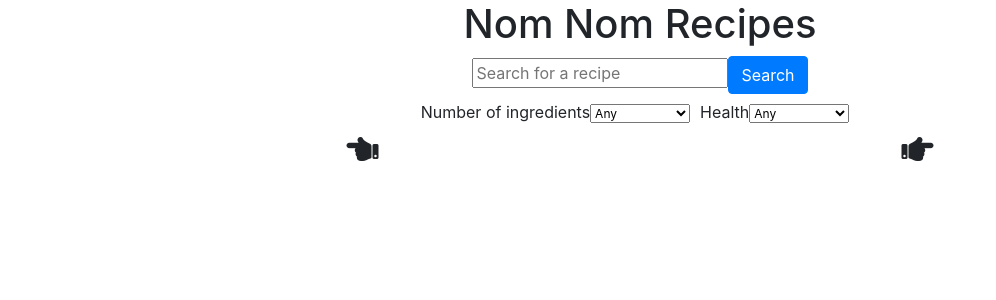
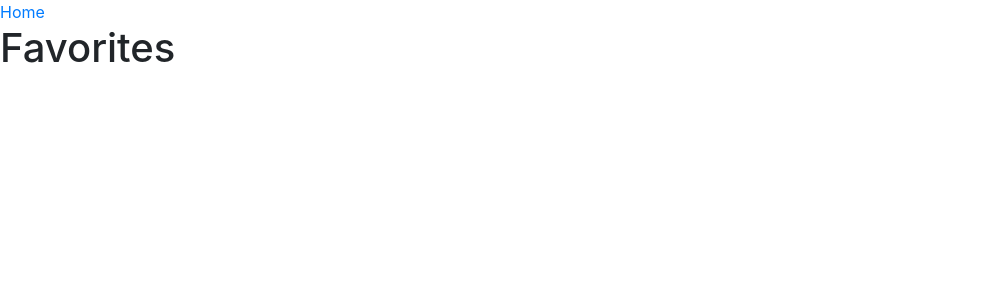
Before and after one commit to georgeaf18/recipeSearch, an Angular app: page /favorites in a window 1280 px wide. Shown: the top 300 px of the page, without its empty margins (0-996 px from the left). Built offline with nearby package versions, Linux system fonts and the light colour scheme.

Commit message:
added favorites page

```diff
--- a/src/app/app.component.html
+++ b/src/app/app.component.html
@@ -1 +1,3 @@
-<recipe-list></recipe-list>
+
+
+<router-outlet></router-outlet>
--- a/src/app/app.module.ts
+++ b/src/app/app.module.ts
@@ -7,6 +7,8 @@ import { RouterModule, Routes } from '@angular/router';
 import { AppComponent } from './app.component';
 import { RecipeListComponent } from './recipe-list/recipe-list.component';
 import { FavoritesPageComponent } from './favorites-page/favorites-page.component';
+import { Api } from './services/api.service';
+
 
 const appRoutes: Routes = [
   {path: '', component: RecipeListComponent},
@@ -26,7 +28,7 @@ const appRoutes: Routes = [
     HttpClientModule,
     FormsModule
   ],
-  providers: [],
+  providers: [Api],
   bootstrap: [AppComponent]
 })
 export class AppModule { }
--- a/src/app/favorites-page/favorites-page.component.html
+++ b/src/app/favorites-page/favorites-page.component.html
@@ -1,3 +1,16 @@
-<p>
-  favorites-page works!
-</p>
+<a
+	routerLink="/"
+	routerLinkActive="active"
+	[routerLinkActiveOptions]="{ exact: true }">
+	Home
+</a>
+
+<h1>Favorites</h1>
+
+<div>
+  <div class="recipe_div"  *ngFor='let favorite of favorites'>
+      <h1 class='recipe_heading'>{{favorite.recipe.label}}</h1>
+
+    <a href={{favorite.recipe.url}}><img class='recipe_img' src={{favorite.recipe.image}} alt=""></a>
+
+</div>
--- a/src/app/favorites-page/favorites-page.component.ts
+++ b/src/app/favorites-page/favorites-page.component.ts
@@ -1,4 +1,5 @@
 import { Component, OnInit } from '@angular/core';
+import { Api } from '../services/api.service';
 
 @Component({
   selector: 'app-favorites-page',
@@ -7,11 +8,14 @@ import { Component, OnInit } from '@angular/core';
 })
 export class FavoritesPageComponent implements OnInit {
 
+favorites: any[];
+
+  constructor(private api: Api) { }
+
+  ngOnInit() {
+    this.api.recipes.subscribe(data => this.favorites = data.filter(recipe => recipe.bookmarked));
+  }
 
 
-  constructor() { }
-
-  ngOnInit() {
-  }
 
 }
--- a/src/app/recipe-list/recipe-list.component.html
+++ b/src/app/recipe-list/recipe-list.component.html
@@ -1,4 +1,12 @@
 <h1>Nom Nom Recipes</h1>
+
+<a
+    routerLink="favorites"
+    routerLinkActive="active"
+    [routerLinkActiveOptions]="{ exact: true }">
+    Heart
+</a>
+
 
 
 <div class="search">
--- a/src/app/recipe-list/recipe-list.component.ts
+++ b/src/app/recipe-list/recipe-list.component.ts
@@ -43,7 +43,6 @@ interface Favorite {
   selector: 'recipe-list',
   templateUrl: './recipe-list.component.html',
   styleUrls: ['./recipe-list.component.css'],
-  providers: [Api]
 })
 
 export class RecipeListComponent implements OnInit {
@@ -79,7 +78,7 @@ export class RecipeListComponent implements OnInit {
   // favorites: Favorite[] = []
 
   ngOnInit() {
-
+    this.api.recipes.subscribe(data => this.recipes = data);
   }
 
   console = (index) => {
@@ -110,66 +109,16 @@ export class RecipeListComponent implements OnInit {
   filterRecipes = () => {
 
     this.api.getRecipe(this.searchInput, this.health, encodeURIComponent(this.numberIngr), this.pagFrom, this.pagTo ).subscribe((data: ApiData) => {
-      this.recipes = data.hits;
+      this.api.updateRecipes(data.hits);
     });
 
-    console.log(this.health);
+
   }
 
   addFavorite = (recipe) => {
-    this.recipes[recipe].bookmarked = true;
-    const favorites = [];
-    this.favorites.push(recipe);
+    this.recipes[recipe].bookmarked = !this.recipes[recipe].bookmarked;
+    this.api.updateRecipes(this.recipes);
   };
 
-  //  addFavorite = (recipe) => {
-  //   this.recipes[recipe].bookmarked = true;
-  //       const newFavorite = {
-  //       label: '',
-  //       url: '',
-  //       image:'',
-  //       ingredients: [],
-  //       totalTime: 0,
-  //       calories: 0,
-  //       healthLabels: '',
-  //       bookmarked: false,
-  //   };
-  //   this.favorites.push(newFavorite);
-  // };
-
-  // addFavorite = (index) => {
-  //   this.recipe[index].bookmarked = true;
-  // };
-  // addFavorite = (recipe) => {
-  //   this.recipe[recipe].bookmarked = true;
-  // };
-
-  // addFavorite = (index) => {
-  //   const newFavorite = {
-  //   label: '',
-  //   url: '',
-  //   image:'',
-  //   ingredients: [],
-  //   totalTime: 0,
-  //   calories: 0,
-  //   healthLabels: '',
-  //   bookmarked: false,
-  //   };
-  //   this.favorites.push(newFavorite);
-  // };
-
-  // addFavorite = (index) => {
-  //   const newFavorite = {
-  //   label: '',
-  //   url: '',
-  //   image:'',
-  //   ingredients: [],
-  //   totalTime: 0,
-  //   calories: 0,
-  //   healthLabels: '',
-  //   bookmarked: false,
-  //   };
-  //   this.favorites.push(newFavorite);
-  // };
 
 }
--- a/src/app/services/api.service.ts
+++ b/src/app/services/api.service.ts
@@ -1,5 +1,6 @@
 import {Injectable} from '@angular/core'
 import {HttpClient} from '@angular/common/http'
+import { BehaviorSubject } from 'rxjs';
 
 @Injectable()
 
@@ -8,11 +9,14 @@ export class Api {
     appKey: string = '482baab8eed3d4133ec335372e8171b8';
     recipeUrl: string;
 
-
+    private _recipes = new BehaviorSubject([]);
+    recipes = this._recipes.asObservable();
 
     constructor( private http: HttpClient) {}
 
     getRecipe = (query, healthValue, numberIngr, pagFrom, pagTo) => {
         return this.http.get(this.recipeUrl = `https://api.edamam.com/search?q=${query || ""}&app_id=${this.appId}&app_key=${this.appKey}&from=${pagFrom}&to=${pagTo}&health=${healthValue}&ingr=${numberIngr}`)
     }
+
+    updateRecipes = newList => this._recipes.next(newList);
 }
```
Also changed, not shown: src/app/search-criteria/search-criteria.component.css (added), src/app/search-criteria/search-criteria.component.html (added).
